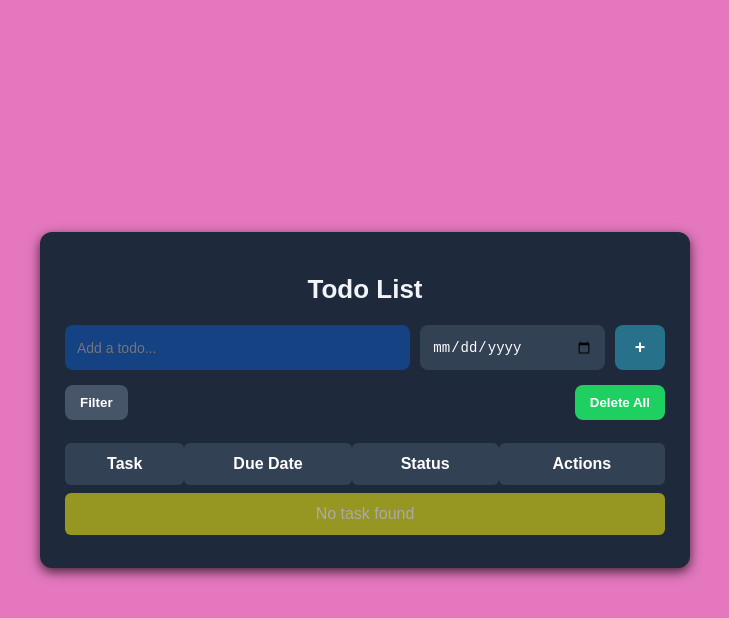
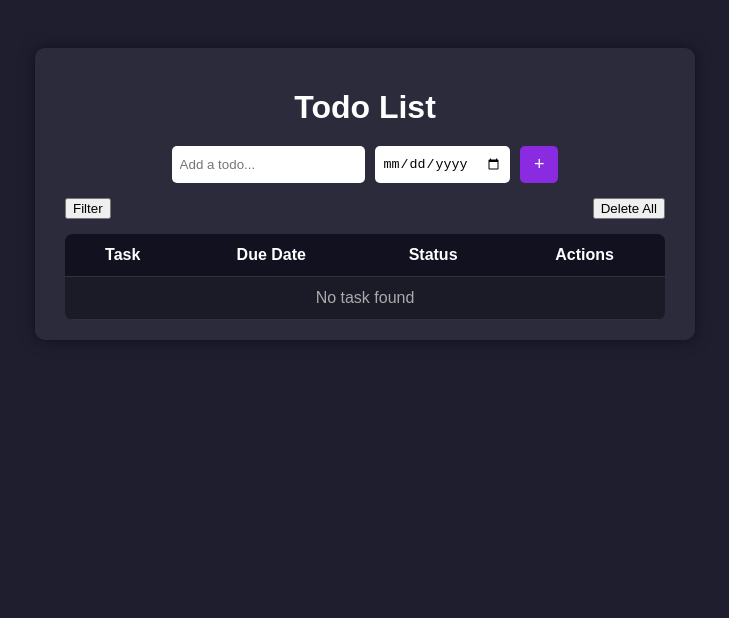
Before and after one commit to nurulharahap188-alt/CodingCamp-NurulAzhariHarahap, a plain HTML site: page index.html in a window 1280 px wide. Shown: the whole page, without its empty margins (275-1004 px from the left). Drawn offline with Linux system fonts and the light colour scheme; files that its build step writes are made by us from their sources; files whose address does not match are found by name.

Commit message:
Update style.css

```diff
--- a/style.css
+++ b/style.css
@@ -1,61 +1,53 @@
+/* Dark Theme */
 body {
   font-family: Arial, sans-serif;
-    background: #e477be; /* warna gelap elegan */
+  background-color: #1e1e2f;
   color: #fff;
   display: flex;
   justify-content: center;
-    align-items: center;
-    height: 100vh;
-    margin: 0;
+  padding: 40px;
 }
 
 .container {
-    background: #1e293b;
-    padding: 25px;
-    border-radius: 12px;
+  background-color: #2b2b3c;
+  padding: 20px 30px;
+  border-radius: 10px;
   width: 600px;
-    box-shadow: 0 4px 12px rgba(0,0,0,0.7);
+  box-shadow: 0 0 15px rgba(0,0,0,0.5);
 }
 
 h1 {
   text-align: center;
   margin-bottom: 20px;
-    font-size: 26px;
-    color: #f1f5f9;
+  font-weight: bold;
 }
 
 .form {
   display: flex;
+  justify-content: center;
   gap: 10px;
   margin-bottom: 15px;
 }
 
-.form input, .form button {
-    padding: 12px;
-    border-radius: 8px;
+.form input[type="text"], .form input[type="date"] {
+  padding: 8px;
   border: none;
-    font-size: 14px;
+  border-radius: 5px;
+  outline: none;
 }
 
-#todo-input {
-    flex: 2;
-    background: #144282;
-    color: #fff;
+.form button {
+  background-color: #8a2be2;
+  color: white;
+  font-size: 18px;
+  padding: 8px 14px;
+  border: none;
+  border-radius: 5px;
+  cursor: pointer;
 }
 
-#date-input {
-    flex: 1;
-    background: #334155;
-    color: #fff;
-}
-
-#add-btn {
-    width: 50px;
-    background: #27728a;
-    color: white;
-    cursor: pointer;
-    font-size: 18px;
-    font-weight: bold;
+.form button:hover {
+  background-color: #6a1bb3;
 }
 
 .actions {
@@ -64,70 +56,52 @@ h1 {
   margin-bottom: 15px;
 }
 
-.actions button {
-    padding: 10px 15px;
-    border-radius: 8px;
+button.filter {
+  background-color: #2e8b57;
   border: none;
+  color: white;
+  padding: 8px 16px;
+  border-radius: 5px;
   cursor: pointer;
-    font-weight: bold;
 }
 
-#filter-btn {
-    background: #475569;
-    color: #fff;
+button.filter:hover {
+  background-color: #246b44;
 }
 
-#delete-all-btn {
-    background: #1ed062;
-    color: #fff;
+button.delete-all {
+  background-color: #8a2be2;
+  border: none;
+  color: white;
+  padding: 8px 16px;
+  border-radius: 5px;
+  cursor: pointer;
+}
+
+button.delete-all:hover {
+  background-color: #6a1bb3;
 }
 
 table {
   width: 100%;
-    border-collapse: separate;
-    border-spacing: 0 8px;
+  border-collapse: collapse;
+  background-color: #1b1b28;
+  border-radius: 8px;
+  overflow: hidden;
+}
+
+th, td {
+  text-align: center;
+  padding: 12px;
+  border-bottom: 1px solid #333;
 }
 
 th {
-    background: #334155;
-    padding: 12px;
-    text-align: center;
-    border-radius: 6px;
+  background-color: #111120;
   font-weight: bold;
 }
 
-td {
-    padding: 12px;
+.no-task {
   text-align: center;
-    background: #969622;
-    border-radius: 6px;
+  color: #aaa;
 }
-
-tr td:nth-child(1) { text-align: left; width: 40%; }
-tr td:nth-child(2) { width: 20%; }
-tr td:nth-child(3) { width: 15%; }
-tr td:nth-child(4) { width: 25%; }
-
-.status-done {
-    text-decoration: line-through;
-    color: #94a3b8;
-}
-
-button.complete-btn {
-    background: #22c55e;
-    border: none;
-    padding: 6px 12px;
-    border-radius: 6px;
-    cursor: pointer;
-    color: white;
-    margin-right: 5px;
-}
-
-button.delete-btn {
-    background: #ef4444;
-    border: none;
-    padding: 6px 12px;
-    border-radius: 6px;
-    cursor: pointer;
-    color: white;
-}
```
Lines whose indentation alone changed are shown as unchanged.
